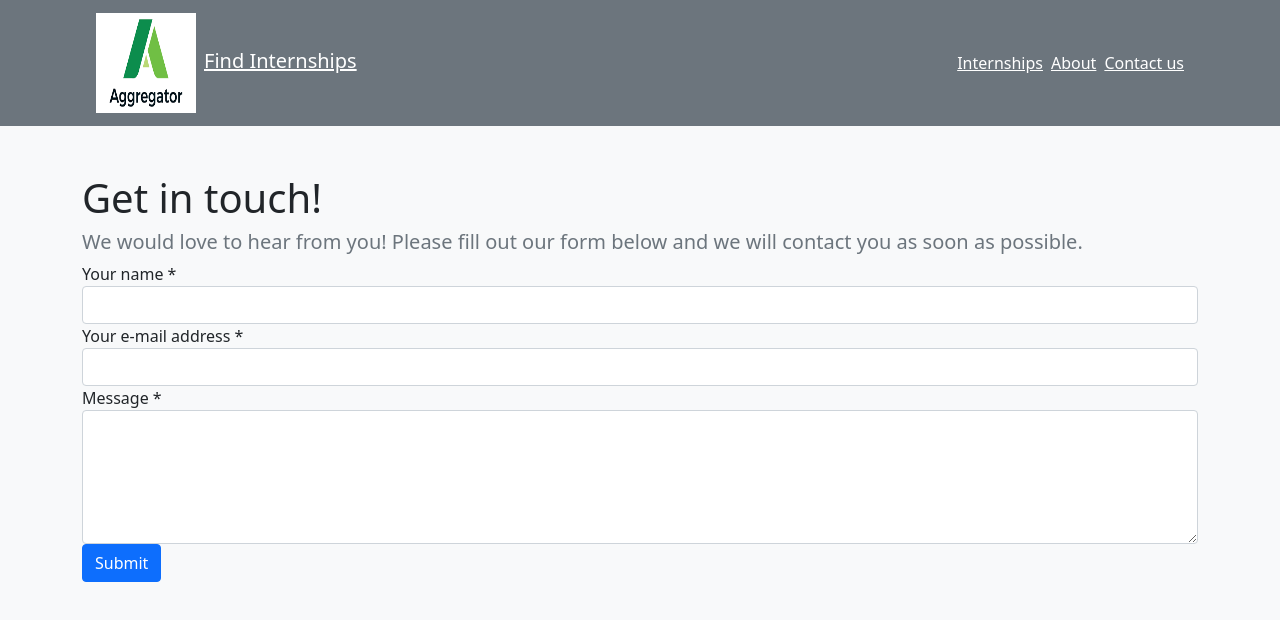
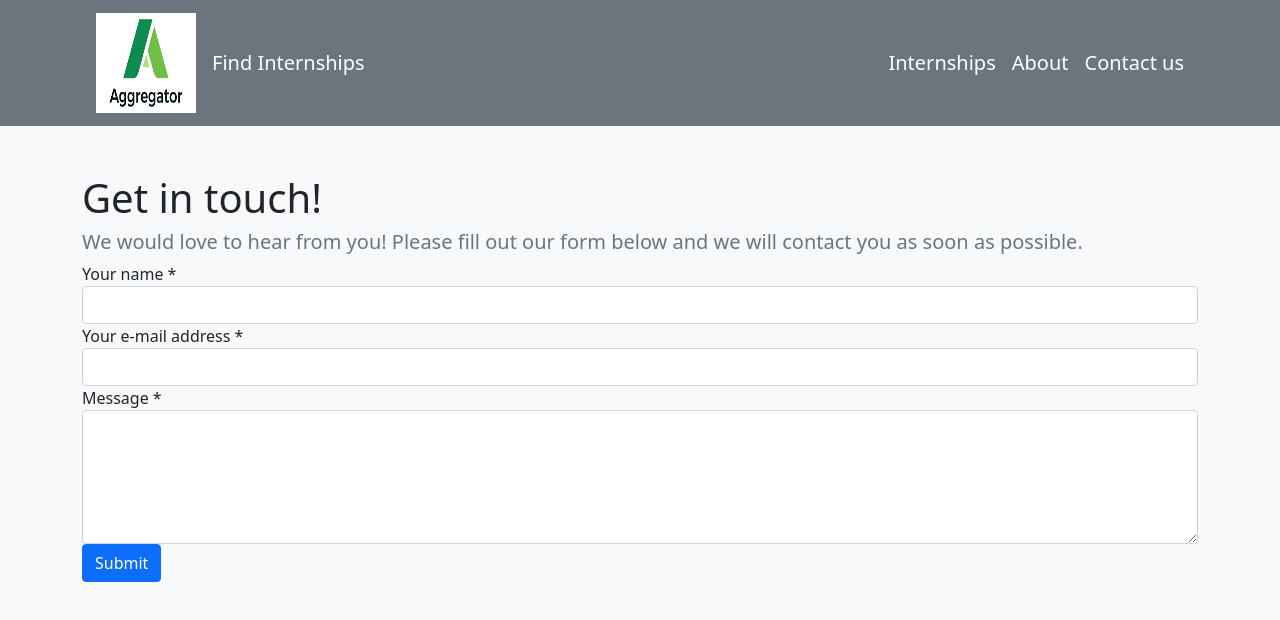
Before and after one commit to CihadCengiz/Aggregator, a React (Create React App) app in the folder client/: page /contact in a window 1280 px wide. Shown: the top 620 px of the page. Built offline with nearby package versions, Linux system fonts and the light colour scheme; the HTML template or start-up script is replaced by a standard one.

Commit message:
heroku
deploy

```diff
--- a/client/src/App.css
+++ b/client/src/App.css
@@ -10,3 +10,15 @@
     columns: 2 auto;
     display: inline-block;
 }
+
+@media (min-width: 544px) {
+    h4 {font-size:1rem;}
+  }
+
+  @media (min-width: 768px) {
+    h4 {font-size:1.5rem;} /*1rem = 16px*/
+  }
+
+  .checkbox-parent {
+      min-width: 130px;
+  }
--- a/client/src/CheckBox.js
+++ b/client/src/CheckBox.js
@@ -3,8 +3,8 @@ import styled from "styled-components";
 import { Form } from "react-bootstrap";
 
 const SearchTitle = styled.h4`
-  font-size: 2em;
-  text-align: left;
+  font-size: 1.5em;
+  text-align: center;
   color: palevioletred;
   padding-bottom: 0.5em;
 `;
@@ -13,8 +13,7 @@ const StyledBg = styled.div`
   background: darkgray;
   color: white;
   font-size: 1em;
-  text-align: left;
-  padding-left: 1.35em;
+  text-align: center;
   font-weight: 450;
   padding-top: 5px;
   padding-bottom: 5px;
@@ -25,7 +24,7 @@ const StyledCheckBox = styled.div`
 
 function CheckBox({ onParamChange }) {
   return (
-    <div>
+    <div className="checkbox-parent">
       <SearchTitle>Advanced Search</SearchTitle>
       <StyledBg>Degree</StyledBg>
       <StyledCheckBox>
--- a/client/src/Internships.js
+++ b/client/src/Internships.js
@@ -99,11 +99,11 @@ export default function Internships() {
   return (
     <Container fluid className="my-4 px-5">
       <Row className="px-5">
-        <Col sm={3}>
-          <div>Advertisement</div>
+        <Col xs={12} sm={4} md={3} lg={3} className="">
+          <div className="d-flex justify-content-center">Advertisement</div>
           <CheckBox onParamChange={handleChange} />
         </Col>
-        <Col>
+        <Col xs={12} sm={8} md={9} lg={9}>
           <div className="d-flex justify-content-center">
             {loading && <h1>Loading...</h1>}
             {error && <h1>Error...</h1>}
--- a/client/src/Job.js
+++ b/client/src/Job.js
@@ -7,41 +7,41 @@ export default function Job({ job }) {
   return (
     <Card className="mb-3">
       <Card.Body>
-        <Card.Title className="mb-3 text-primary">
+        <Card.Title sm={0} className="mb-3 text-primary d-flex justify-content-between align-items-center">
             {job.title}
+             <Badge bg="secondary" className="ms-5">
+                  {job.location}
+                </Badge>
         </Card.Title>
 
         <div className="d-flex">
           <a href={job.redirect} >
-            <img src={job.logo} className="d-none d-md-block mb-2 border rounded"
+            <img src={job.logo} className="d-none d-md-block mb-2 me-2 border rounded"
               width="100px"
               height="100px"
               alt={job.company}>
             </img>
           </a>
           <div>
-            <Card.Title className="ms-2">
+            <Card.Title className="">
               <p className="text-muted font-weight-light">{job.fofstd}</p>
               <h6 className="text-primary">
                 {job.company}{" "}
-                <Badge bg="secondary" className="ms-5">
-                  {job.location}
-                </Badge>
               </h6>
             </Card.Title>
           </div>
         </div>
-        <div className="d-flex justify-content-between">
+        <div className="d-flex justify-content-around">
           <Card.Subtitle className="text-muted mt-3">
             <b>Duration:</b> {job.duration}
           </Card.Subtitle>
           <Card.Subtitle className="text-muted mt-3">
             <b>Post Date:</b> {new Date(job.postdate).toLocaleDateString()}
           </Card.Subtitle>
-          <Card.Subtitle className="text-muted mt-3">
+          <Card.Subtitle className="text-muted mt-3 d-none d-md-block">
             <b>Deadline:</b> {new Date(job.deadline).toLocaleDateString()}
           </Card.Subtitle>
-          <Button variant="primary" size="lg" href={job.redirect}>
+          <Button className="d-none d-md-block" variant="primary" size="lg" href={job.redirect}>
             View Details
           </Button>
         </div>
--- a/client/src/Navigation.js
+++ b/client/src/Navigation.js
@@ -1,5 +1,5 @@
 import React from "react";
-import { Navbar, Nav } from "react-bootstrap";
+import { Navbar, Nav, Container } from "react-bootstrap";
 import logo from "./logo.png";
 import "./App.css";
 import { Link } from "react-router-dom";
@@ -15,30 +15,38 @@ function Navigation() {
       variant="dark"
       sticky="top"
       className="d-flex justify-content-between px-5"
+      expand='lg'
+      collapseOnSelect
     >
-      <Navbar.Brand className="px-5">
+      <Navbar.Brand className="d-flex align-items-center px-5">
         <img
           height="100px"
           width="100px"
           alt="logo"
           src={logo}
-          className="me-2"
         />
-        <Link style={navStyle} to="/">
+
+        <Nav.Link as={Link} eventKey="0" style={navStyle} to="/">
           Find Internships
-        </Link>
+        <Navbar.Toggle className="me-5" style={{marginLeft: 0}} />
+        </Nav.Link>
       </Navbar.Brand>
-      <Nav className="me-5">
-        <Link style={navStyle} to="/internships">
-          <Nav className="me-2">Internships</Nav>
-        </Link>
-        <Link style={navStyle} to="/about">
-          <Nav className="me-2">About</Nav>
-        </Link>
-        <Link style={navStyle} to="/contact">
-          <Nav>Contact us</Nav>
-        </Link>
-      </Nav>
+      <Navbar.Brand className="">
+        <Navbar.Collapse className="me-4">
+          <Nav>
+            <Nav.Link as={Link} eventKey="1" style={navStyle} to="/internships">
+              <Nav>Internships</Nav>
+            </Nav.Link>
+            <Nav.Link as={Link} eventKey="2" style={navStyle} to="/about">
+              <Nav>About</Nav>
+            </Nav.Link>
+            <Nav.Link as={Link} eventKey="3" style={navStyle} to="/contact">
+              <Nav>Contact us</Nav>
+            </Nav.Link>
+          </Nav>
+
+        </Navbar.Collapse>
+        </Navbar.Brand>
     </Navbar>
   );
 }
```
Also changed, not shown: 1 other file (tests, documents, lock files or other folders).
